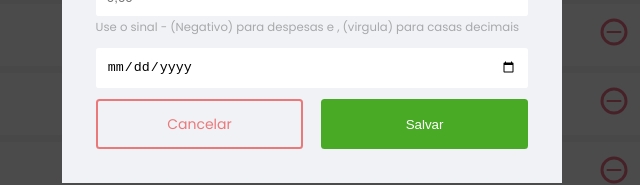
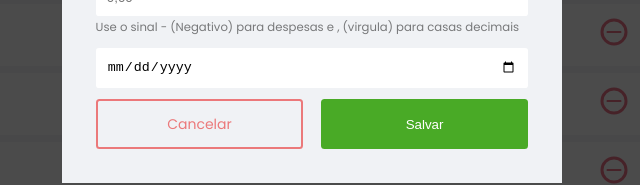
Before and after one commit to LH-blip/dev.finance, a website: page index.html in a window 1280 px wide. Both pictures are taken after a click on the link "+ Nova transação". Shown: the part 404-589 px from the top of the page, 328-968 px from the left. Drawn offline with Linux system fonts and the light colour scheme.

Commit message:
finished style

```diff
--- a/style.css
+++ b/style.css
@@ -266,7 +266,7 @@ input {
 }
 
 .input-group small {
-    opacity: 0.3;
+    opacity: 0.5;
 }
 
 .input-group.actions {
```
